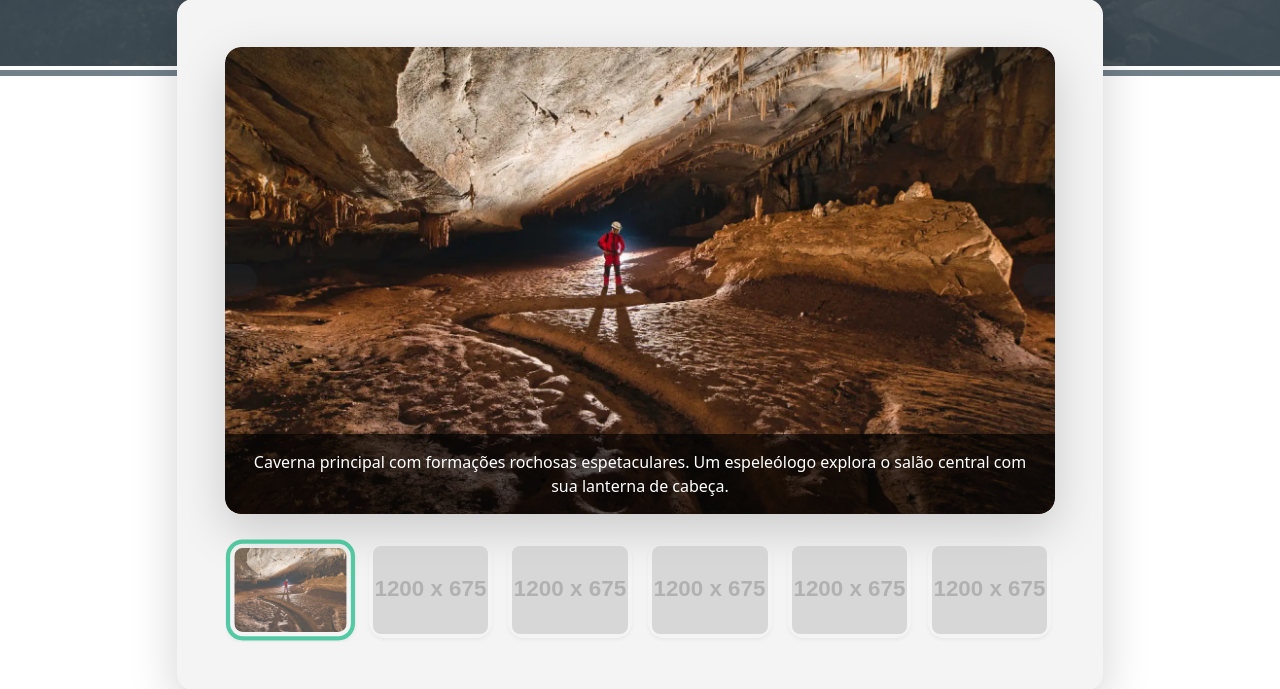
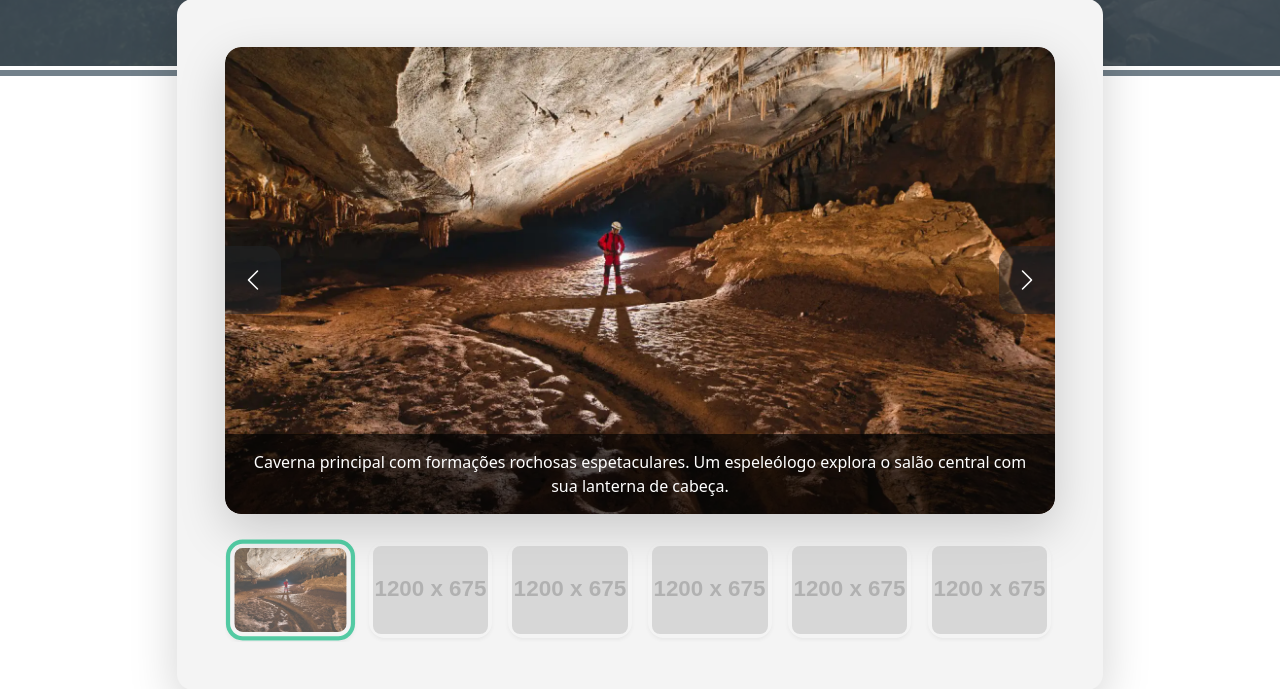
Before and after one commit to iabstecnologia/repositoriotcce, a Django app: page /galeria/ in a window 1280 px wide. Shown: the part 484-1173 px from the top of the page. Run offline with Django 5.2, Linux system fonts and the light colour scheme; grey boxes labelled with a size stand in for pictures from a placeholder-image service; some libraries are stand-ins or nearby versions; some web fonts are replaced.

Commit message:
Ajusta import de icones bootstrap

```diff
--- a/www/templates/base/base.html
+++ b/www/templates/base/base.html
@@ -8,6 +8,7 @@
 
     <!-- Bootstrap CSS -->
     <link href="https://cdn.jsdelivr.net/npm/bootstrap@5.3.3/dist/css/bootstrap.min.css" rel="stylesheet" xintegrity="sha384-QWTKZyjpPEjISv5WaRU9OFeRpok6YctnYmDr5pNlyT2bRjXh0JMhjY6hW+ALEwIH" crossorigin="anonymous">
+    <link rel="stylesheet" href="https://cdn.jsdelivr.net/npm/bootstrap-icons@1.11.1/font/bootstrap-icons.css">
 
     <!-- Common CSS -->
     <link rel="stylesheet" href="{% static 'common/css/style.css' %}">
```
